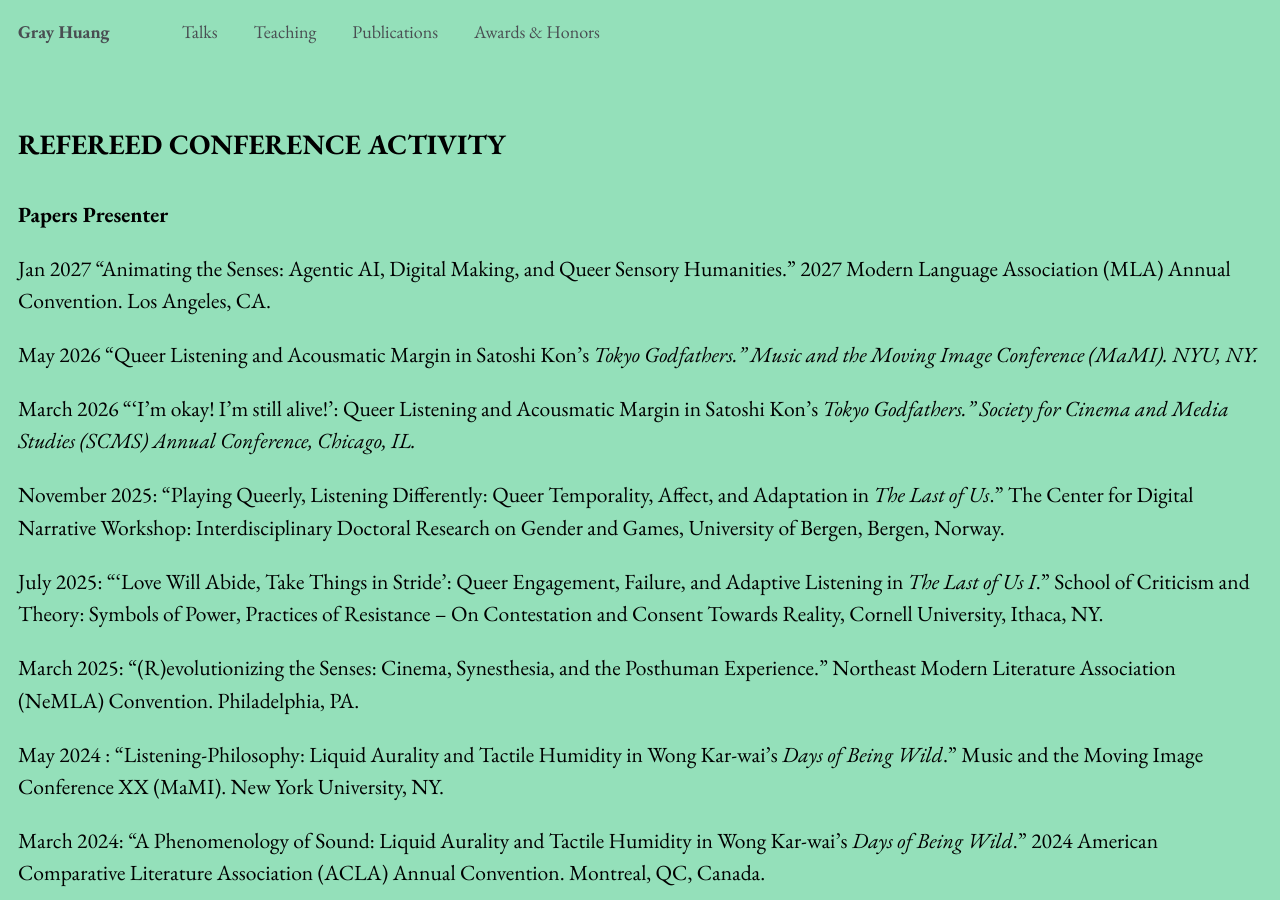
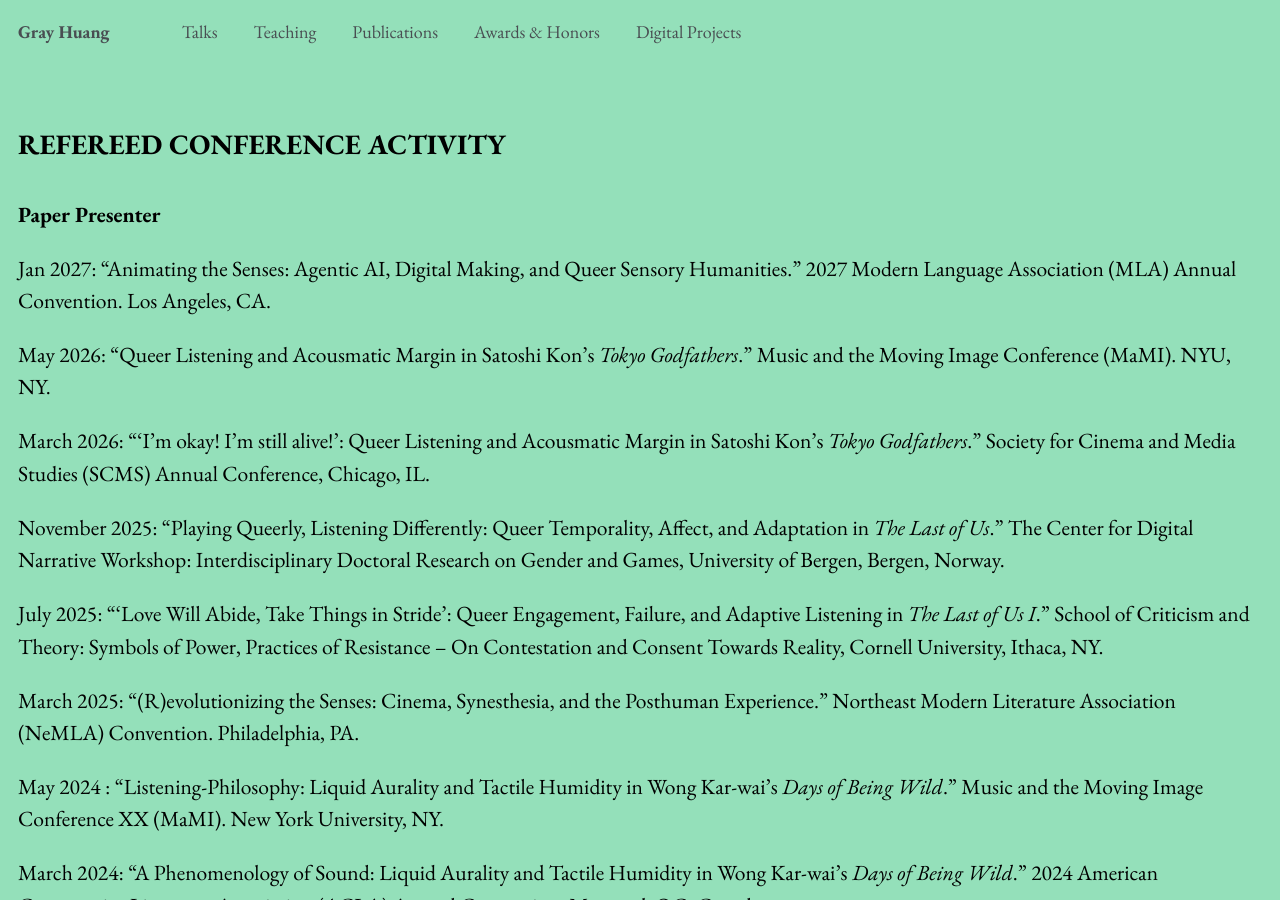
Before and after one commit to gray-huang/gray-huang.github.io, a Jekyll site: the page built from _pages/talks.md, in a window 1280 px wide and 900 px high. Built offline with Jekyll 4.4.1, drawn with Linux system fonts in a browser that asks for light colours.

Commit message:
update website 3PM

```diff
--- a/_data/navigation.yml
+++ b/_data/navigation.yml
@@ -21,5 +21,5 @@ main:
  - title: "Awards & Honors"
    url: /awards/
 
-#  - title: "Service"
-#    url: /service/
+ - title: "Digital Projects"
+   url: /digital/
--- a/_pages/talks.md
+++ b/_pages/talks.md
@@ -10,13 +10,13 @@ redirect_from:
 {% include base_path %}
 REFEREED CONFERENCE ACTIVITY
 ----------
-**Papers Presenter**
+**Paper Presenter**
 
-Jan 2027	“Animating the Senses: Agentic AI, Digital Making, and Queer Sensory Humanities.” 2027 Modern Language Association (MLA) Annual Convention. Los Angeles, CA.
+Jan 2027:	“Animating the Senses: Agentic AI, Digital Making, and Queer Sensory Humanities.” 2027 Modern Language Association (MLA) Annual Convention. Los Angeles, CA.
 
-May 2026	“Queer Listening and Acousmatic Margin in Satoshi Kon’s <i>Tokyo Godfathers<i>.” Music and the Moving Image Conference (MaMI). NYU, NY.
+May 2026:	“Queer Listening and Acousmatic Margin in Satoshi Kon’s <i>Tokyo Godfathers</i>.” Music and the Moving Image Conference (MaMI). NYU, NY.
 
-March 2026	“‘I’m okay! I’m still alive!’: Queer Listening and Acousmatic Margin in Satoshi Kon’s <i>Tokyo Godfathers<i>.” Society for Cinema and Media Studies (SCMS) Annual Conference, Chicago, IL.
+March 2026:	“‘I’m okay! I’m still alive!’: Queer Listening and Acousmatic Margin in Satoshi Kon’s <i>Tokyo Godfathers</i>.” Society for Cinema and Media Studies (SCMS) Annual Conference, Chicago, IL.
 
 November 2025: “Playing Queerly, Listening Differently: Queer Temporality, Affect, and Adaptation in <i>The Last of Us</i>.” The Center for Digital Narrative Workshop: Interdisciplinary Doctoral Research on Gender and Games, University of Bergen, Bergen, Norway.
 
```
Also changed, not shown: _pages/digital.md (added, +57 -0 lines), _pages/publications.md (+3 -3 lines), images/DH2.png (added), images/DH3.png (added), images/DH4.png (added), images/DH5.png (added), images/DH6.png (added), images/DH7.png (added), 4 other files.
